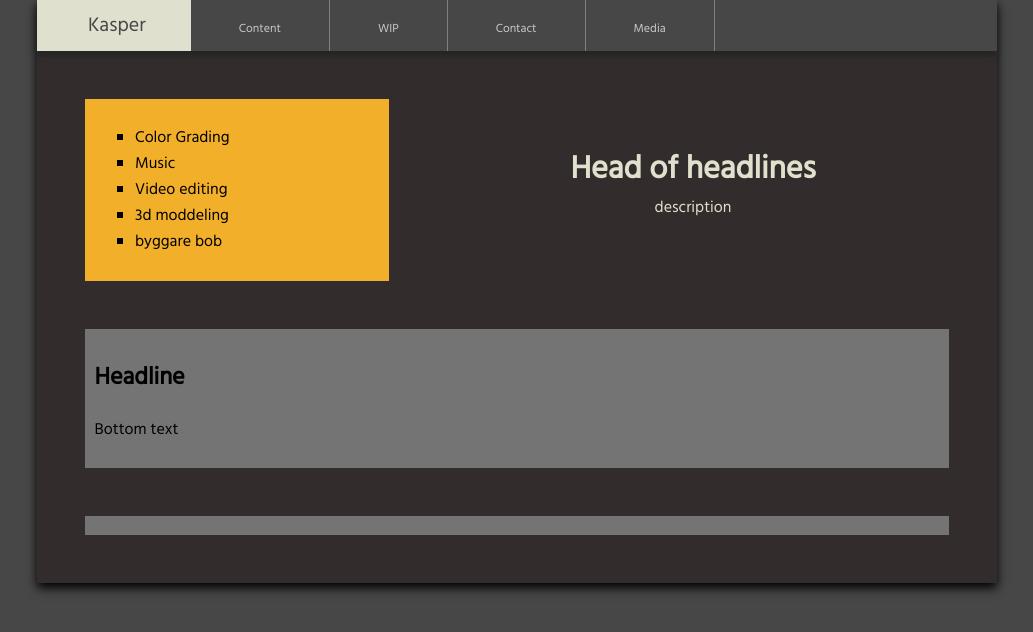
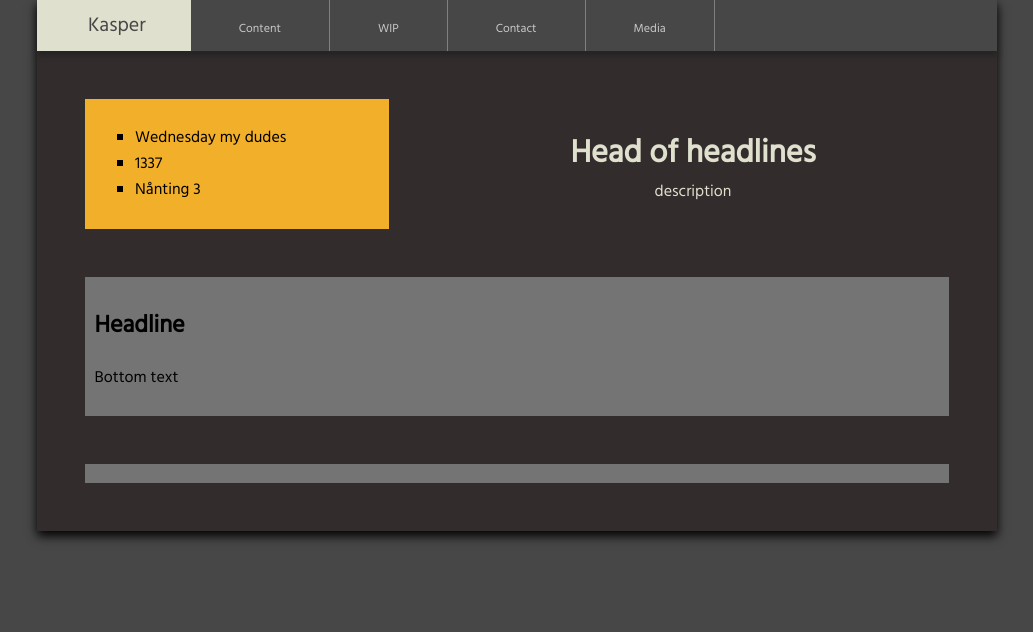
Before and after one commit to Kapoter1447/braHemsida, a plain HTML site: page ContentCW.html in a window 1280 px wide. Shown: the whole page, without its empty margins (123-1156 px from the left). Drawn offline with Linux system fonts and the light colour scheme.

Commit message:
fixat en färdig template

```diff
--- a/ContentCW.html
+++ b/ContentCW.html
@@ -32,11 +32,10 @@
       <div class="boxes2">
       <div class="box3">
      <ul>
-       <li><a href="" class="sitenav">Color Grading</a></li>
-       <li><a href="" class="sitenav">Music</a></li>
-       <li><a href="" class="sitenav">Video editing</a></li>
-       <li><a href="" class="sitenav">3d moddeling</a></li>
-       <li><a href="" class="sitenav">byggare bob</a></li>
+       <li><a href="" class="sitenav">Wednesday my dudes</a></li>
+       <li><a href="" class="sitenav">1337</a></li>
+       <li><a href="" class="sitenav">Nånting 3</a></li>
+
 
      </ul>
 
--- a/CopyworkStyle.css
+++ b/CopyworkStyle.css
@@ -113,14 +113,6 @@ a {
   justify-content: center;
 }
 
-.box2 > h1 {
-  color: rgb(224, 224, 206);
-  margin-bottom: 0px;
-  display: flex;
-  justify-content: center;
-  padding-top: 9%;
-}
-
 @media (max-width: 600px) {
   .box2 > h1 {
     padding-top: 0%;
@@ -143,6 +135,10 @@ h1 {
   align-items: stretch;
 }
 
+.boxes2 {
+  align-items: center;
+}
+
 .box {
   background-color: rgb(242, 175, 41);
   border-right: 1px solid grey;
@@ -155,6 +151,7 @@ h1 {
   margin: 10px;
   padding: 10px;
   width: 200%;
+  align-items: center;
 }
 
 .box3 {
```
Also changed, not shown: template.html (+20 -1 lines).
